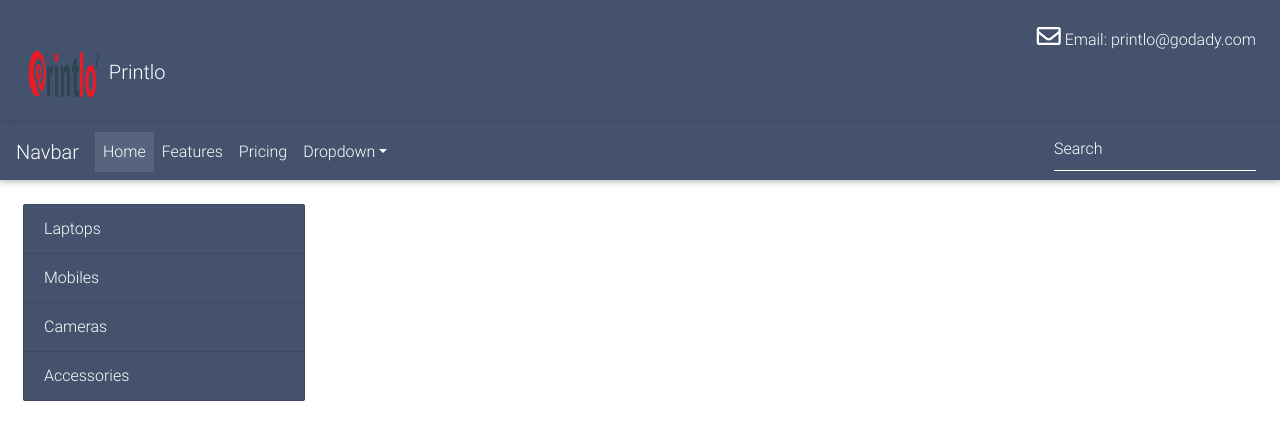
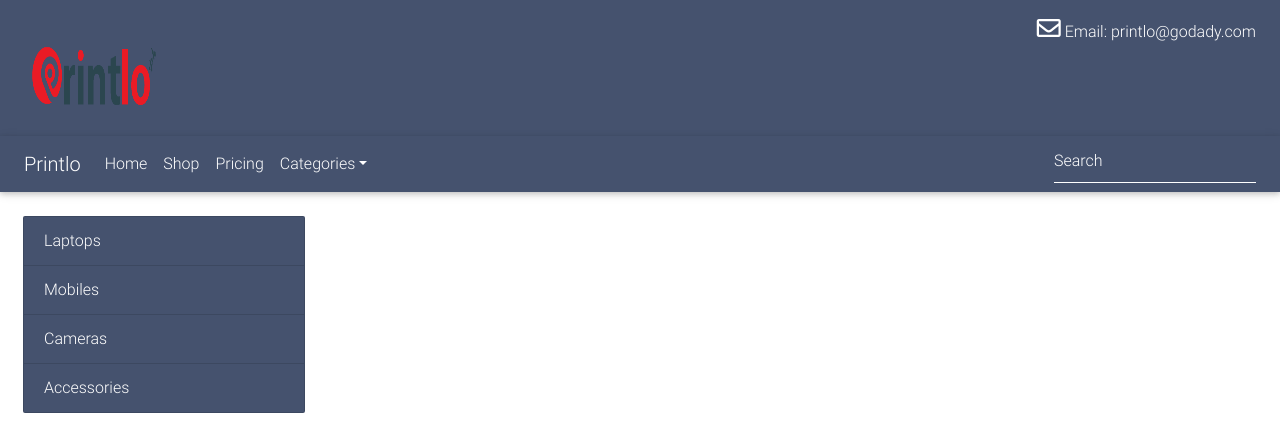
Before and after one commit to shaukat-iqbal/Ecommerce-php, a PHP site: page /ecomSite/shop.php in a window 1280 px wide. Shown: the top 432 px of the page. Run offline with PHP 8.4, Linux system fonts and the light colour scheme; some libraries are stand-ins or nearby versions.

Commit message:
Header correction

```diff
--- a/footer.html
+++ b/footer.html
@@ -1,25 +1,6 @@
 <!DOCTYPE html>
 <html lang="en">
-  <head>
-    <meta charset="utf-8" />
-    <meta
-      name="viewport"
-      content="width=device-width, initial-scale=1, shrink-to-fit=no"
-    />
-    <meta http-equiv="x-ua-compatible" content="ie=edge" />
-    <title>Material Design Bootstrap</title>
-    <!-- Font Awesome -->
-    <link
-      rel="stylesheet"
-      href="https://use.fontawesome.com/releases/v5.8.1/css/all.css"
-    />
-    <!-- Bootstrap core CSS -->
-    <link href="css/bootstrap.min.css" rel="stylesheet" />
-    <!-- Material Design Bootstrap -->
-    <link href="css/mdb.min.css" rel="stylesheet" />
-    <!-- Your custom styles (optional) -->
-    <link href="css/style.css" rel="stylesheet" />
-  </head>
+  <head> </head>
 
   <body>
     <!-- Footer -->
@@ -145,15 +126,5 @@
       <!-- Footer Links -->
     </footer>
     <!-- Footer -->
-
-    <!-- SCRIPTS -->
-    <!-- JQuery -->
-    <script type="text/javascript" src="js/jquery-3.3.1.min.js"></script>
-    <!-- Bootstrap tooltips -->
-    <script type="text/javascript" src="js/popper.min.js"></script>
-    <!-- Bootstrap core JavaScript -->
-    <script type="text/javascript" src="js/bootstrap.min.js"></script>
-    <!-- MDB core JavaScript -->
-    <script type="text/javascript" src="js/mdb.min.js"></script>
   </body>
 </html>
--- a/header.html
+++ b/header.html
@@ -22,18 +22,17 @@
   </head>
 
   <body>
-    <div class="header navbar-dark mdb-color pl-4 pt-4">
+    <div class="header navbar-dark mdb-color pl-4 pt-3">
       <div class="navbar-brand">
         <a class="navbar-brand text-white" href="#">
           <img
-            src="img/android.jpg"
+            src="img/logo.jpg"
             alt="logo"
             class="rounded-circle"
-            width="80px"
-            height="80px"
+            width="140px"
+            height="100px"
           />
-          Printlo</a
-        >
+        </a>
       </div>
       <div class="contact float-right pt-0">
         <p class="text-white pr-4">
@@ -44,9 +43,9 @@
       </div>
     </div>
     <!--Navbar-->
-    <nav class="navbar navbar-expand-lg navbar-dark mdb-color">
+    <nav class="navbar navbar-expand-lg navbar-dark mdb-color pl-4">
       <!-- Navbar brand -->
-      <a class="navbar-brand" href="#">Navbar</a>
+      <a class="navbar-brand" href="#">Printlo</a>
 
       <!-- Collapse button -->
       <button
@@ -65,14 +64,14 @@
       <div class="collapse navbar-collapse" id="basicExampleNav">
         <!-- Links -->
         <ul class="navbar-nav mr-auto">
-          <li class="nav-item active">
+          <li class="nav-item">
             <a class="nav-link" href="//localhost/ecomSite"
               >Home
               <span class="sr-only">(current)</span>
             </a>
           </li>
           <li class="nav-item">
-            <a class="nav-link" href="#">Features</a>
+            <a class="nav-link" href="#">Shop</a>
           </li>
           <li class="nav-item">
             <a class="nav-link" href="#">Pricing</a>
@@ -86,27 +85,45 @@
               data-toggle="dropdown"
               aria-haspopup="true"
               aria-expanded="false"
-              >Dropdown</a
+              >Categories</a
             >
             <div
               class="dropdown-menu dropdown-primary"
               aria-labelledby="navbarDropdownMenuLink"
             >
-              <a class="dropdown-item" href="#">Action</a>
-              <a class="dropdown-item" href="#">Another action</a>
-              <a class="dropdown-item" href="#">Something else here</a>
+              <a
+                class="dropdown-item"
+                href="//localhost/ecomSite/shop.php?Category=Laptop"
+                >Laptops</a
+              >
+              <a
+                class="dropdown-item"
+                href="//localhost/ecomSite/shop.php?Category=Camera"
+                >Cameras</a
+              >
+              <a
+                class="dropdown-item"
+                href="//localhost/ecomSite/shop.php?Category=Phone"
+                >Phones</a
+              >
+              <a
+                class="dropdown-item"
+                href="//localhost/ecomSite/shop.php?Category=Accessory"
+                >Accessories</a
+              >
             </div>
           </li>
         </ul>
         <!-- Links -->
 
-        <form class="form-inline">
+        <form class="form-inline" action="" method="POST">
           <div class="md-form my-0">
             <input
               class="form-control mr-sm-2"
               type="text"
               placeholder="Search"
               aria-label="Search"
+              name="keyword"
             />
           </div>
         </form>
@@ -114,15 +131,5 @@
       <!-- Collapsible content -->
     </nav>
     <!--/.Navbar-->
-
-    <!-- SCRIPTS -->
-    <!-- JQuery -->
-    <script type="text/javascript" src="js/jquery-3.3.1.min.js"></script>
-    <!-- Bootstrap tooltips -->
-    <script type="text/javascript" src="js/popper.min.js"></script>
-    <!-- Bootstrap core JavaScript -->
-    <script type="text/javascript" src="js/bootstrap.min.js"></script>
-    <!-- MDB core JavaScript -->
-    <script type="text/javascript" src="js/mdb.min.js"></script>
   </body>
 </html>
--- a/product.php
+++ b/product.php
@@ -93,13 +93,13 @@ class product{
          $card.='<div class="view overlay" style="height:300px">';
          $card.='<img class="card-img-top" src="'.$product->imagePath .'" alt="'.$product->name.'">';
          $card.=' <a><div class="mask rgba-white-slight"></div> </a></div>';
-         $card.='  <div class="card-body elegant-color white-text rounded-bottom">';
+         $card.='  <div class="card-body elegant-color white-text ">';
 
          $card.=' <a class="activator waves-effect mr-4"><i class="fas fa-share-alt white-text"></i></a> ';
          $card.=' <h4 class="card-title">'.$product->name.'</h4> ';
          $card.=' <hr class="hr-light"> ';
-         $card.=' <p class="card-text white-text mb-4">'.$product->description.'</p>';
-         $card.='<a href="//localhost/ecomSite/productDetails.php?id='.$product->id . '"class="white-text d-flex justify-content-end"><h5>View Product <i class="fas fa-angle-double-right"></i></h5></a> </div></div>';
+         $card.=' <p class="card-text white-text mb-4">'.$product->description.'</p> </div>';
+         $card.='<div class="elegant-color rounded-bottom p-2"><a href="//localhost/ecomSite/productDetails.php?id='.$product->id . ' "class="white-text d-flex justify-content-end"><h5>View Product <i class="fas fa-angle-double-right"></i></h5></a></div></div>';
          return $card;
     }
 
--- a/shop.php
+++ b/shop.php
@@ -29,12 +29,11 @@
                         if(isset($_GET["Category"])){
                             $list=$a->findByCategory($_GET["Category"]);
                             if(isset($list[0])){
-
                                 foreach ($list as $product) {
                                     echo $a->createCard($product);
                                  }
                             }else{
-                                echo "<div class='h3'>Products Not found</div>";
+                                echo "<div class='h3 p-5 m-5 '>Products Not found</div>";
                             }
                         }
 
--- a/sidebar.html
+++ b/sidebar.html
@@ -1,25 +1,6 @@
 <!DOCTYPE html>
 <html lang="en">
-  <head>
-    <meta charset="utf-8" />
-    <meta
-      name="viewport"
-      content="width=device-width, initial-scale=1, shrink-to-fit=no"
-    />
-    <meta http-equiv="x-ua-compatible" content="ie=edge" />
-    <title>Material Design Bootstrap</title>
-    <!-- Font Awesome -->
-    <link
-      rel="stylesheet"
-      href="https://use.fontawesome.com/releases/v5.8.1/css/all.css"
-    />
-    <!-- Bootstrap core CSS -->
-    <link href="css/bootstrap.min.css" rel="stylesheet" />
-    <!-- Material Design Bootstrap -->
-    <link href="css/mdb.min.css" rel="stylesheet" />
-    <!-- Your custom styles (optional) -->
-    <link href="css/style.css" rel="stylesheet" />
-  </head>
+  <head> </head>
   <body>
     <!-- SideNav slide-out button -->
 
@@ -47,15 +28,5 @@
         >
       </div>
     </div>
-
-    <!-- SCRIPTS -->
-    <!-- JQuery -->
-    <script type="text/javascript" src="js/jquery-3.3.1.min.js"></script>
-    <!-- Bootstrap tooltips -->
-    <script type="text/javascript" src="js/popper.min.js"></script>
-    <!-- Bootstrap core JavaScript -->
-    <script type="text/javascript" src="js/bootstrap.min.js"></script>
-    <!-- MDB core JavaScript -->
-    <script type="text/javascript" src="js/mdb.min.js"></script>
   </body>
 </html>
```
Also changed, not shown: index.php (+29 -1 lines), img/logo.jpg (renamed from img/android.jpg).
